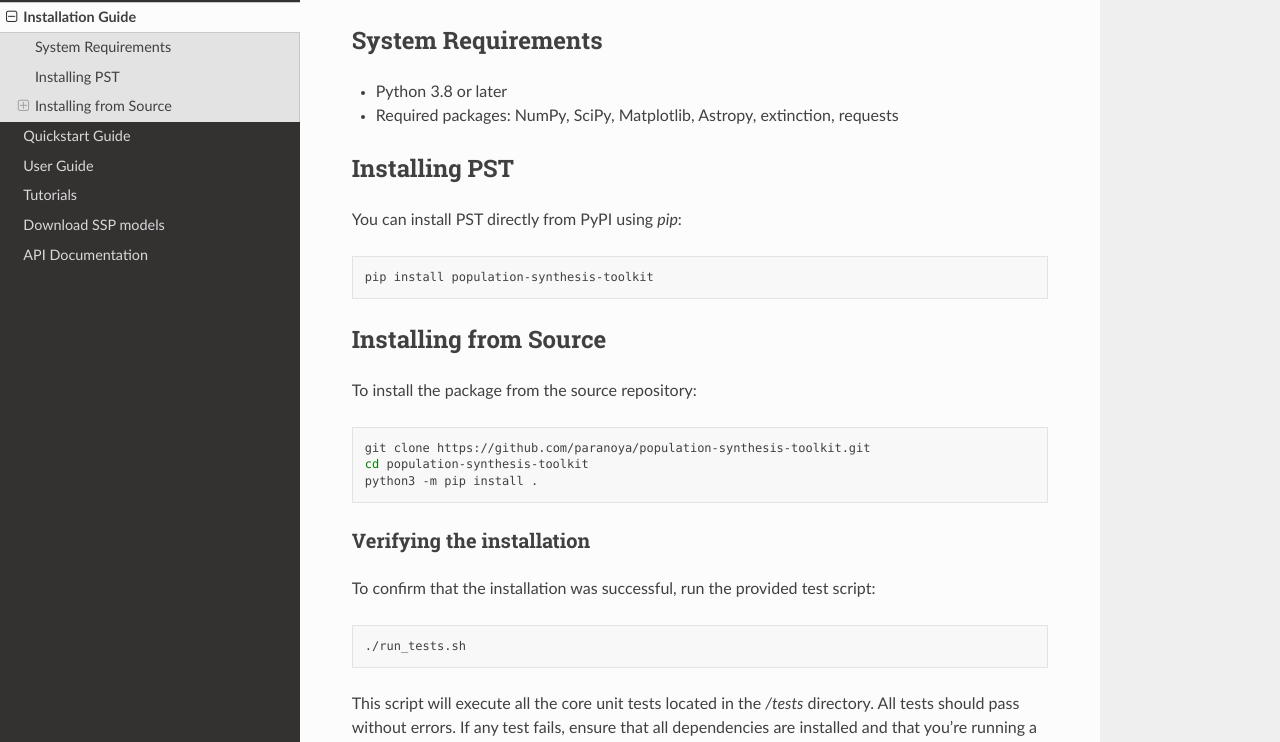
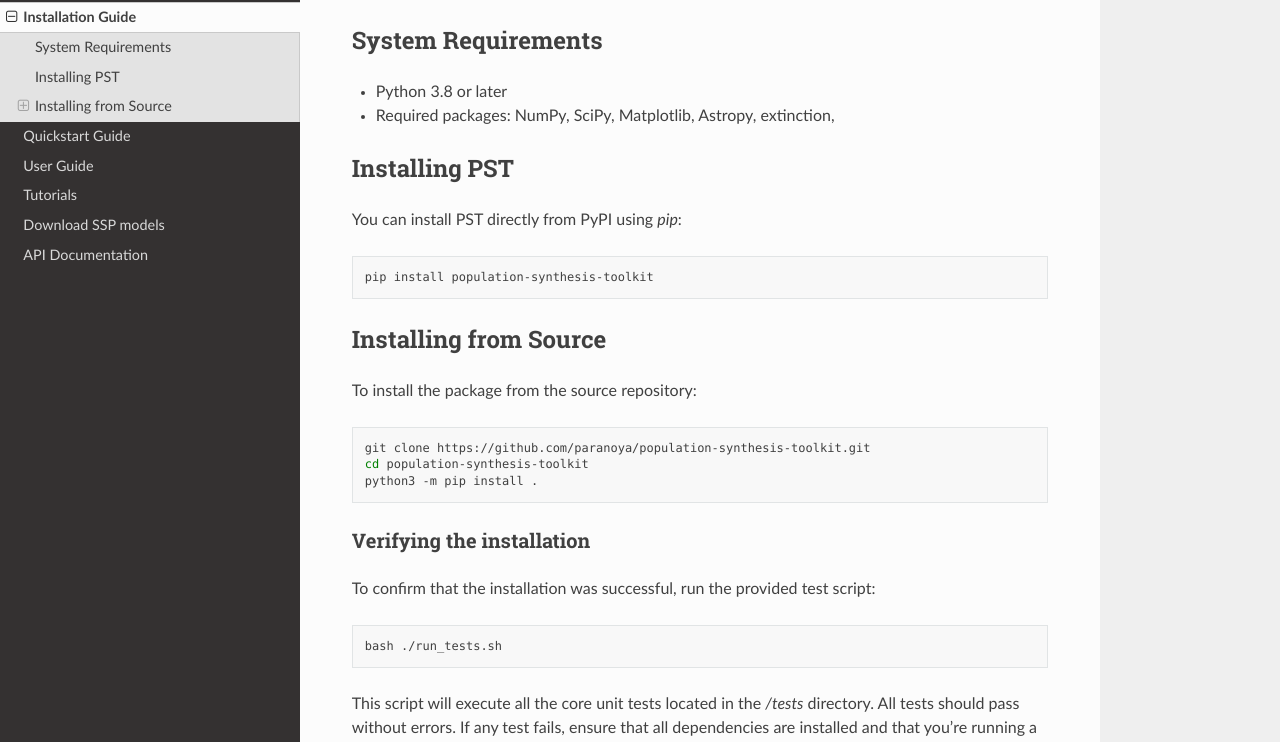
Before and after one commit to paranoya/population-synthesis-toolkit, a Sphinx documentation site: the page built from docs/source/installation.rst, in a window 1280 px wide and 1089 px high. Shown: the part 136-878 px from the top of the window. Built offline with Sphinx 7.4.7 and the Read the Docs theme 3.1.0, drawn with Linux system fonts in a browser that asks for light colours.

Commit message:
add bash

```diff
--- a/docs/source/installation.rst
+++ b/docs/source/installation.rst
@@ -7,7 +7,7 @@ Installation Guide
 System Requirements
 ===================
 - Python 3.8 or later
-- Required packages: NumPy, SciPy, Matplotlib, Astropy, extinction, requests
+- Required packages: NumPy, SciPy, Matplotlib, Astropy, extinction,
 
 Installing PST
 ================
@@ -35,6 +35,6 @@ To confirm that the installation was successful, run the provided test script:
 
 .. code-block:: bash
 
-    ./run_tests.sh
+    bash ./run_tests.sh
 
 This script will execute all the core unit tests located in the `/tests` directory. All tests should pass without errors. If any test fails, ensure that all dependencies are installed and that you're running a compatible version of Python.
```
